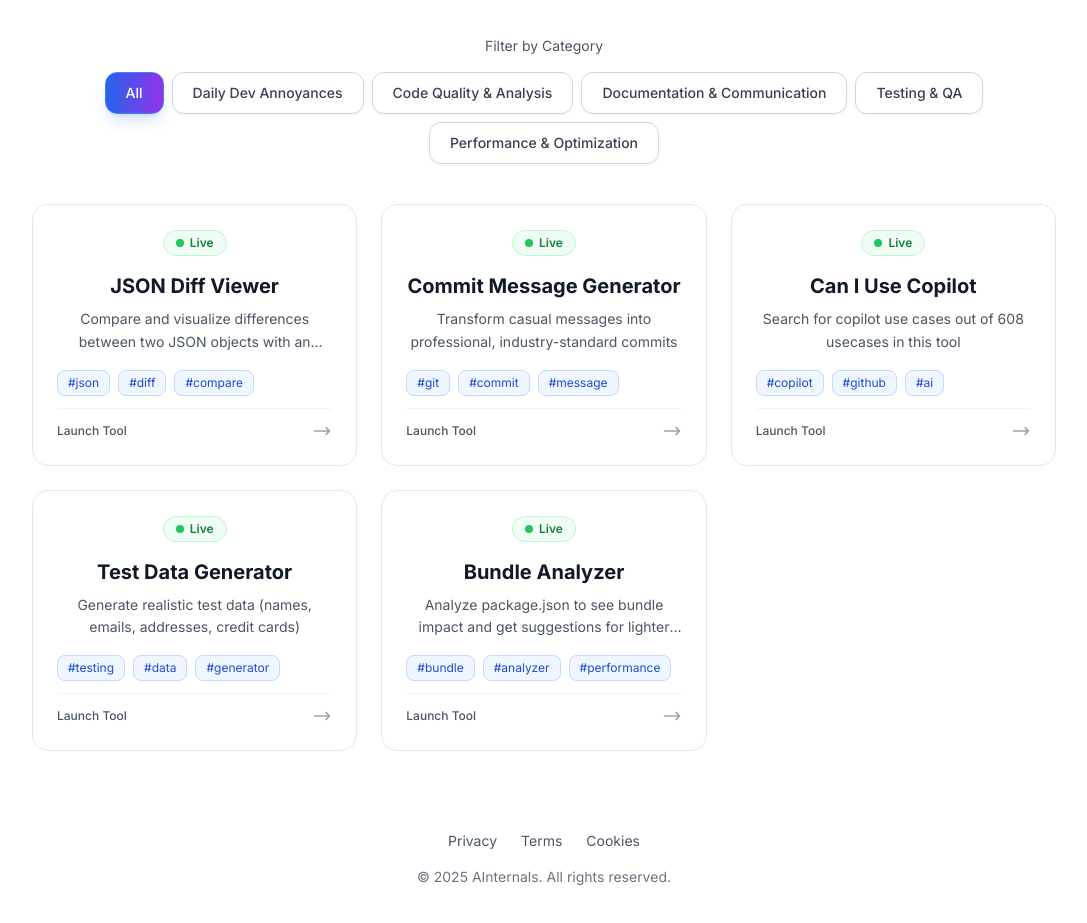
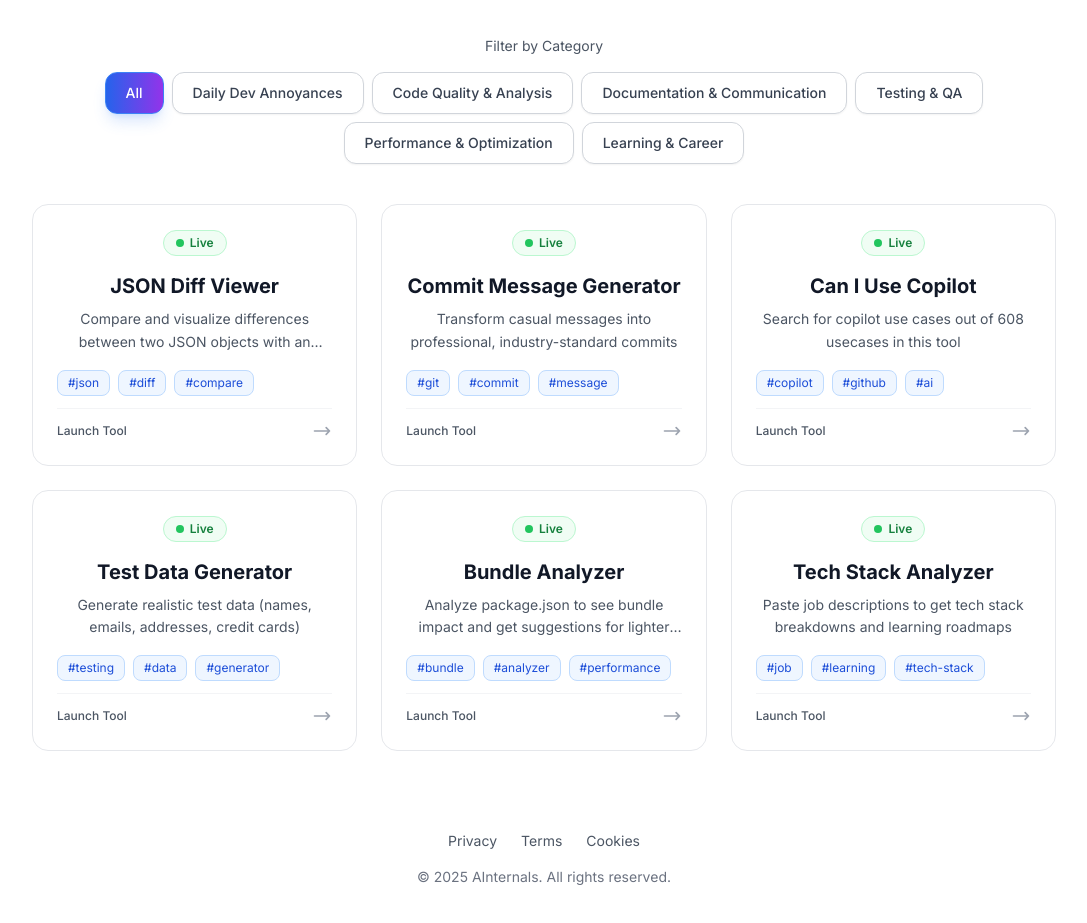
Before and after one commit to ViswanathanStartup/ainternalshomepage, a Next.js app: page / in a window 1280 px wide. Shown: the part 1560-2483 px from the top of the page, without its empty margins (96-1183 px from the left). Built offline with nearby package versions, Linux system fonts and the light colour scheme.

Commit message:
tech stack analyser added

```diff
--- a/data/tools.ts
+++ b/data/tools.ts
@@ -55,6 +55,15 @@ export const tools: Tool[] = [
     tags: ['bundle', 'analyzer', 'performance', 'optimization'],
     status: 'live'
   },
+  {
+    id: 'tsa',
+    name: 'Tech Stack Analyzer',
+    description: 'Paste job descriptions to get tech stack breakdowns and learning roadmaps',
+    url: 'https://tsa.ainternals.com',
+    category: 'Learning & Career',
+    tags: ['job', 'learning', 'tech-stack', 'roadmap'],
+    status: 'live'
+  },
   // Add more tools here as you build them
 ]
 
@@ -64,5 +73,6 @@ export const categories = [
   'Code Quality & Analysis',
   'Documentation & Communication',
   'Testing & QA',
-  'Performance & Optimization'
+  'Performance & Optimization',
+  'Learning & Career'
 ]
```
